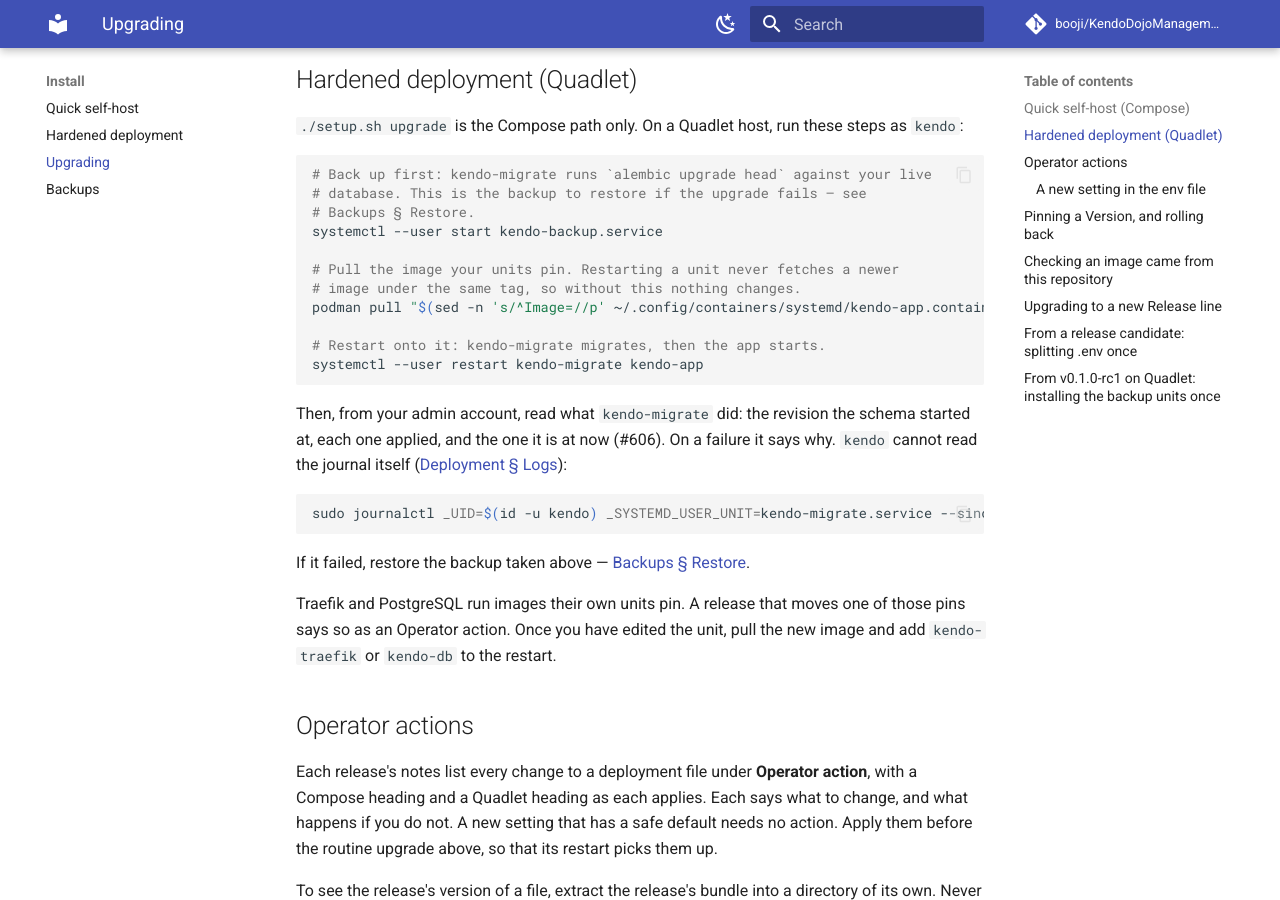
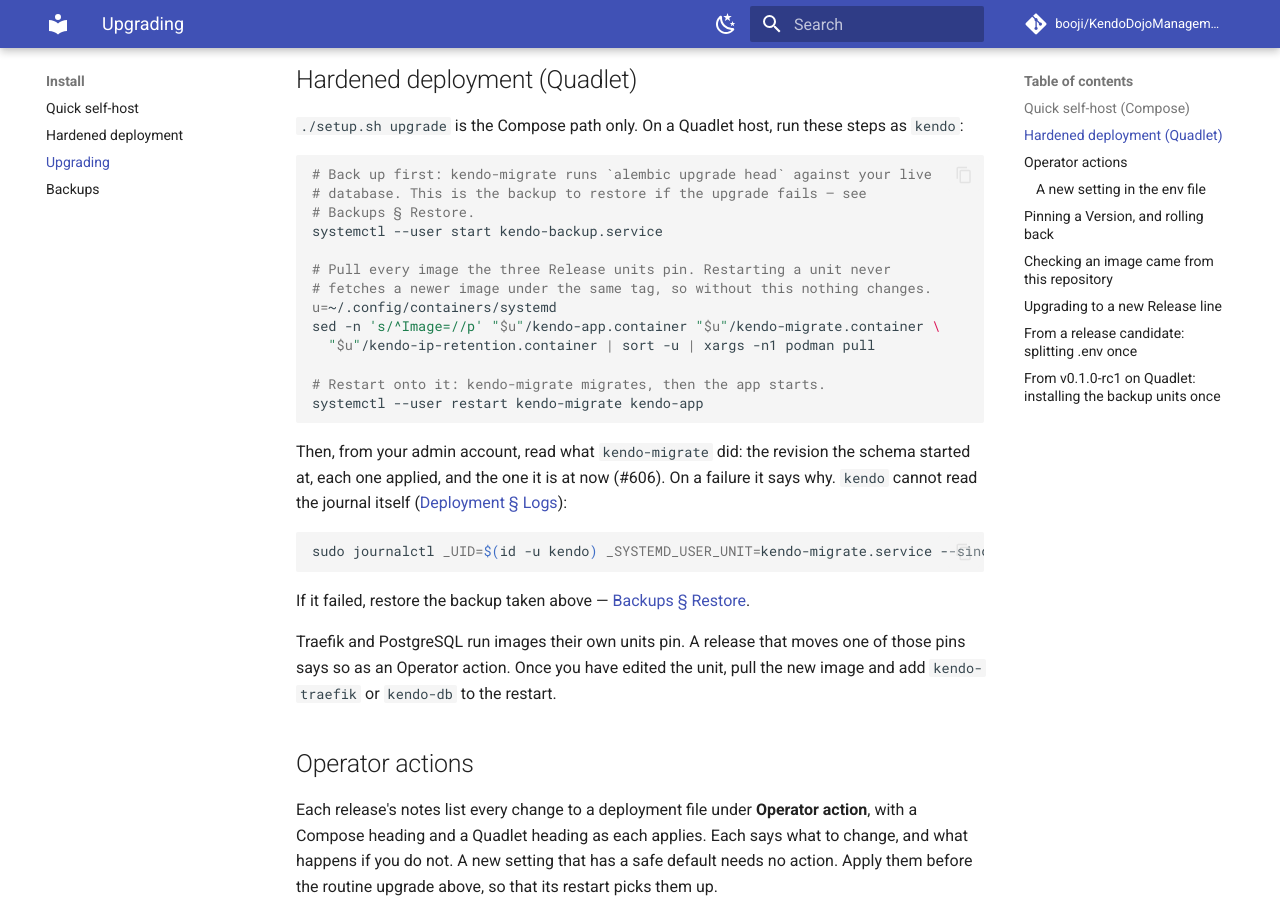
Before and after one commit to booji/KendoDojoManagement, an MkDocs documentation site: the page built from docs/install/upgrading.md, in a window 1280 px wide and 900 px high, scrolled down 1114 px. Built offline with MkDocs 1.6.1 and Material for MkDocs 9.7.7, drawn with Linux system fonts in a browser that asks for light colours; comment, search, counter and statistics services are not loaded; the version menu is left out.

Commit message:
fix(upgrade): pull every image the Release units pin (#604)
The Quadlet upgrade pulled only kendo-app.container's image, so a pin
edited in kendo-migrate or kendo-ip-retention alone restarted onto a stale
one. Pull each distinct Image= across the three units, and have
./setup.sh check --quadlet warn when their pins differ.

```diff
--- a/docs/install/upgrading.md
+++ b/docs/install/upgrading.md
@@ -57,9 +57,11 @@ steps as `kendo`:
 # Backups § Restore.
 systemctl --user start kendo-backup.service
 
-# Pull the image your units pin. Restarting a unit never fetches a newer
-# image under the same tag, so without this nothing changes.
-podman pull "$(sed -n 's/^Image=//p' ~/.config/containers/systemd/kendo-app.container)"
+# Pull every image the three Release units pin. Restarting a unit never
+# fetches a newer image under the same tag, so without this nothing changes.
+u=~/.config/containers/systemd
+sed -n 's/^Image=//p' "$u"/kendo-app.container "$u"/kendo-migrate.container \
+  "$u"/kendo-ip-retention.container | sort -u | xargs -n1 podman pull
 
 # Restart onto it: kendo-migrate migrates, then the app starts.
 systemctl --user restart kendo-migrate kendo-app
```
Also changed, not shown: 3 other files.
